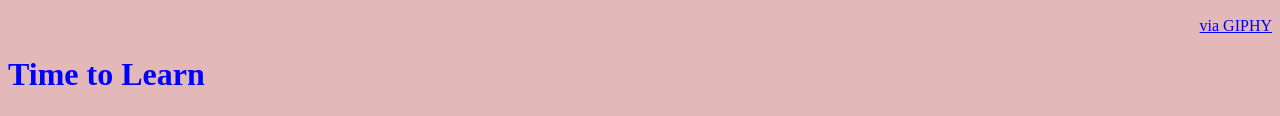
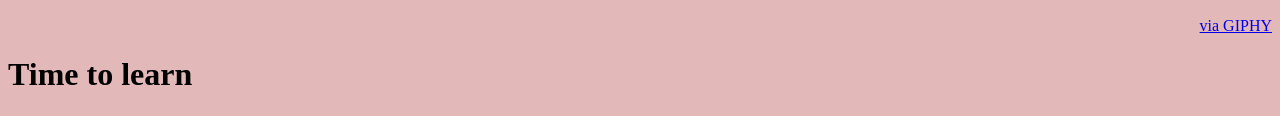
Before and after one commit to Stackerd/sba-307-html-css, a plain HTML site: page sba-307-html-and-css/index.html in a window 1280 px wide. Shown: the part 491-607 px from the top of the page. Drawn offline with Linux system fonts and the light colour scheme.

Commit message:
deleted title created h1 element in script file

```diff
--- a/sba-307-html-and-css/index.html
+++ b/sba-307-html-and-css/index.html
@@ -14,7 +14,9 @@
             class="giphy-embed" allowFullScreen></iframe>
         <p><a href="https://giphy.com/gifs/buffer-book-books-cQ23bDqzbWbh240xQq">via GIPHY</a></p>
     </div>
-    <h1 style="color:blue;">Time to Learn </h1>
+
+
+    <div></div>
     <a id="logIn" href ="logIn.html">Log In</a>
 
     <a id="registration" href ="registration.html">Registration</a>
--- a/sba-307-html-and-css/script.js
+++ b/sba-307-html-and-css/script.js
@@ -10,3 +10,7 @@ logIn.addEventListener('mouseover', function(){
 logIn.addEventListener('mouseout', function(){
     logIn.style.color = "green"
 });
+
+const h1 = document.createElement('h1');
+h1.innerText = 'Time to learn'
+logIn.previousElementSibling.prepend(h1)
```
